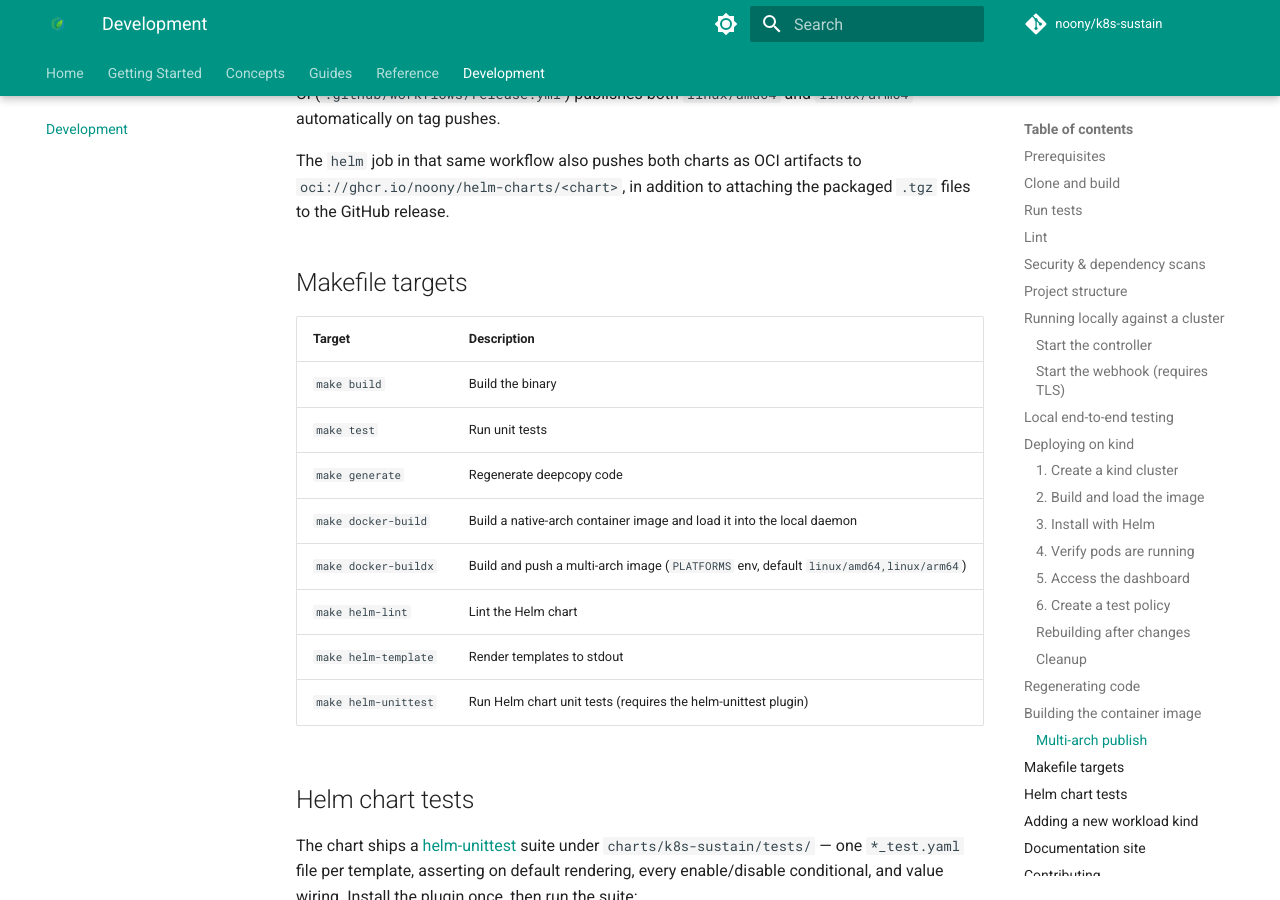
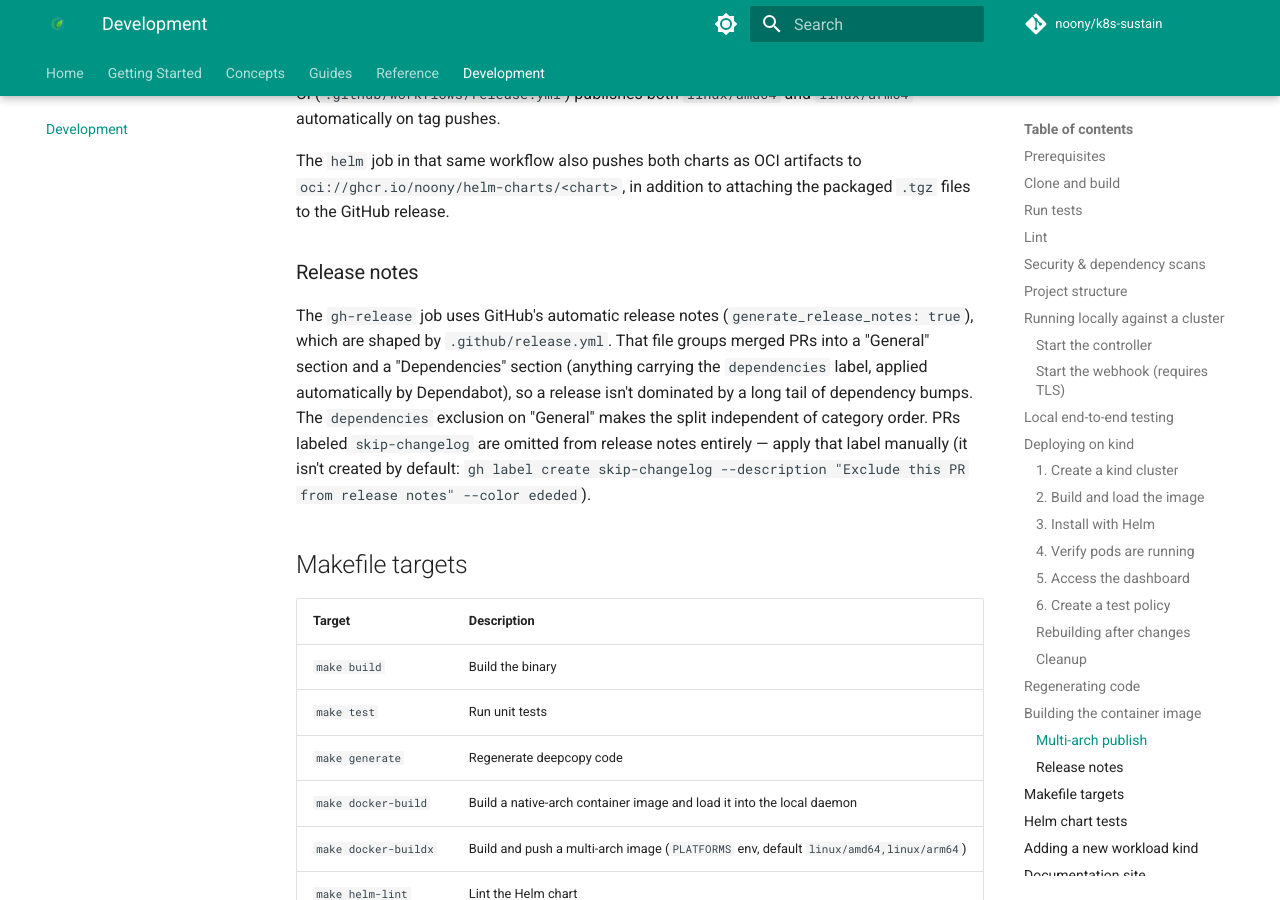
Before and after one commit to noony/k8s-sustain, an MkDocs documentation site: the page built from docs/development.md, in a window 1280 px wide and 900 px high, scrolled down 5522 px. Built offline with MkDocs 1.6.1 and Material for MkDocs 9.7.7, drawn with Linux system fonts in a browser that asks for light colours; comment, search, counter and statistics services are not loaded; the version menu is left out.

Commit message:
Improve release notes

```diff
--- a/docs/development.md
+++ b/docs/development.md
@@ -249,6 +249,10 @@ Override `PLATFORMS` to change the matrix, e.g. `PLATFORMS=linux/arm64 make dock
 
 The `helm` job in that same workflow also pushes both charts as OCI artifacts to `oci://ghcr.io/noony/helm-charts/<chart>`, in addition to attaching the packaged `.tgz` files to the GitHub release.
 
+### Release notes
+
+The `gh-release` job uses GitHub's automatic release notes (`generate_release_notes: true`), which are shaped by `.github/release.yml`. That file groups merged PRs into a "General" section and a "Dependencies" section (anything carrying the `dependencies` label, applied automatically by Dependabot), so a release isn't dominated by a long tail of dependency bumps. The `dependencies` exclusion on "General" makes the split independent of category order. PRs labeled `skip-changelog` are omitted from release notes entirely — apply that label manually (it isn't created by default: `gh label create skip-changelog --description "Exclude this PR from release notes" --color ededed`).
+
 ## Makefile targets
 
 | Target | Description |
```
